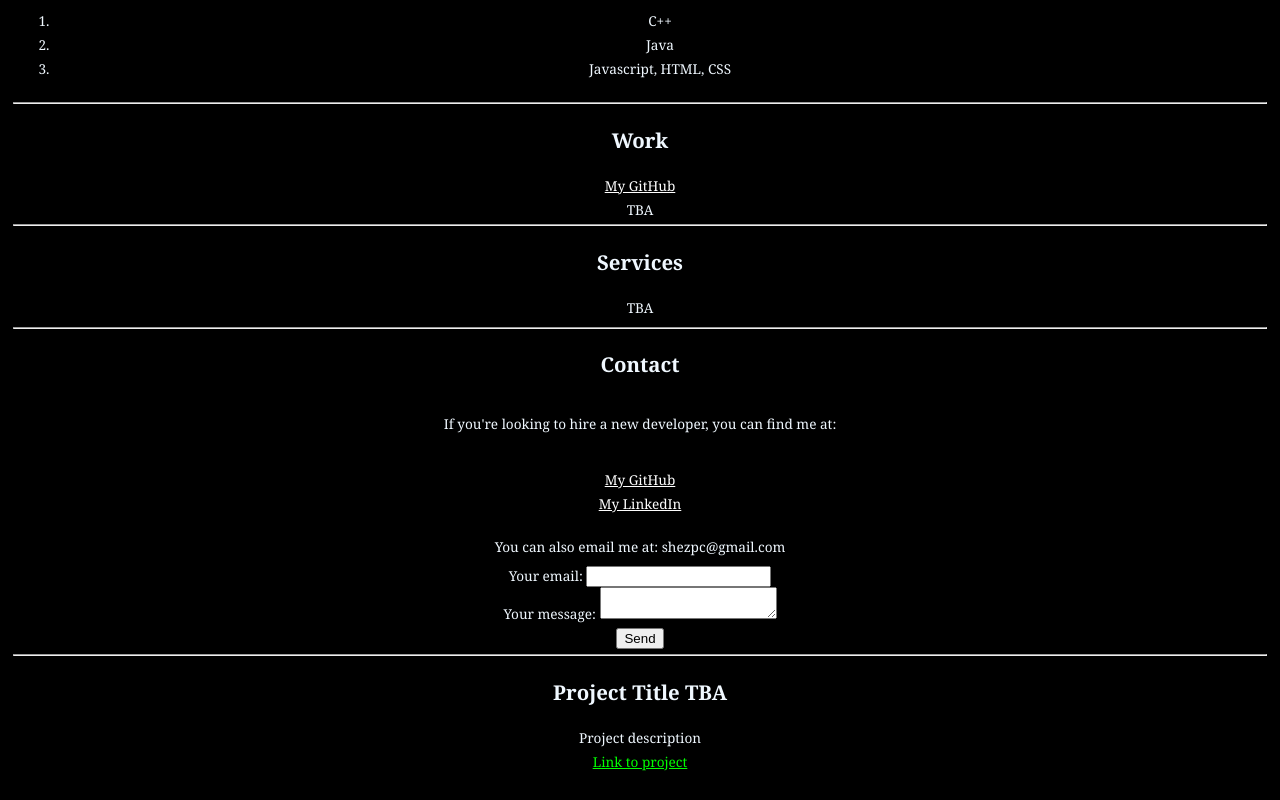
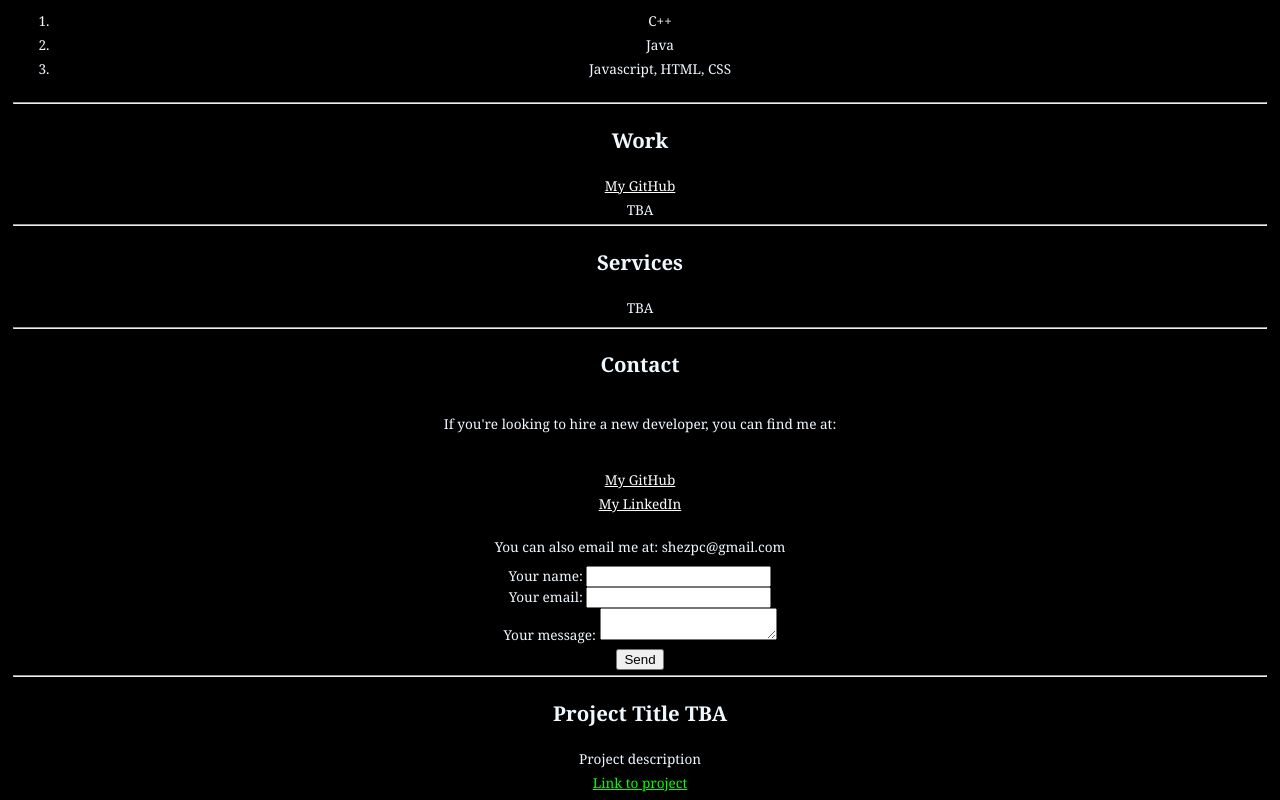
Before and after one commit to shezpc/PortfolioWebsite, a plain HTML site: page index.html in a window 1280 px wide. Shown: the part 834-1634 px from the top of the page. Before the commit the page ends 1613 px from the top, so only its background shows below. Drawn offline with Linux system fonts and the light colour scheme.

Commit message:
added name box

```diff
--- a/index.html
+++ b/index.html
@@ -99,9 +99,14 @@
 
 <form
   action="https://formspree.io/f/xgepkgoz"
-  method="POST"
->
-  <div class="item"><label>
+  method="POST">
+  <div class="item">
+    <label>
+      Your name:
+      <input type="text" name="contactname">
+      </label>
+      <br>
+    <label>
     Your email:
     <input type="text" name="_replyto">
   </label>
```
